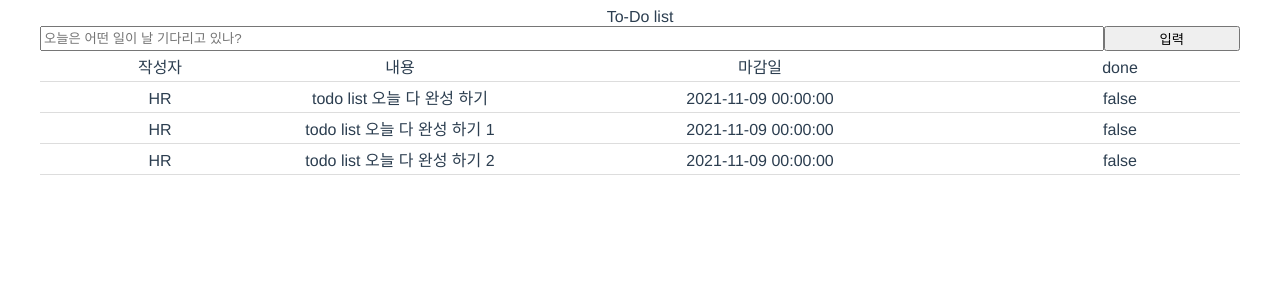
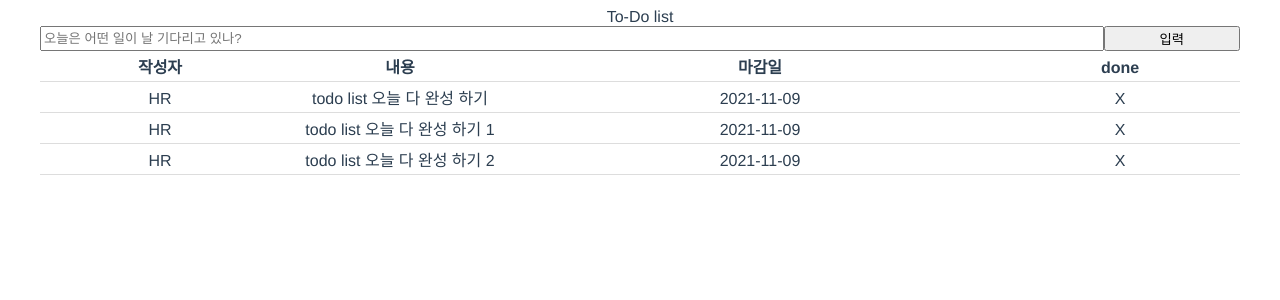
Before and after one commit to hyerimYeom/todoList, a Vue app in the folder todolist/: page / in a window 1280 px wide. Shown: the top 300 px of the page. Built offline with nearby package versions, Linux system fonts and the light colour scheme.

Commit message:
#2 상태값에 따라 computed 함수 실행
- 마감일 시간 생략 : slice() 이용
- boolean 값에 따라 변경

```diff
--- a/todolist/src/App.vue
+++ b/todolist/src/App.vue
@@ -8,7 +8,7 @@
       <button class="item">입력</button>
     </div>
     <div id="table">
-        <div class="row">
+        <div class="row text-bold">
             <span class="cell col1">작성자</span>
             <span class="cell col2">내용 </span>
             <span class="cell col3">마감일</span>
--- a/todolist/src/assets/main.css
+++ b/todolist/src/assets/main.css
@@ -24,6 +24,7 @@
   width: 20%;
 }
 
+
 #app {
   font-family: Avenir, Helvetica, Arial, sans-serif;
   -webkit-font-smoothing: antialiased;
@@ -33,3 +34,7 @@
   margin : 0 2em;
   /* margin-top: 60px; */
 }
+
+.text-bold{
+  font-weight: bold;
+}
--- a/todolist/src/components/TodoList.vue
+++ b/todolist/src/components/TodoList.vue
@@ -2,8 +2,8 @@
    <div class="row">
         <span class="cell col1"> {{ todo.user }} </span>
         <span class="cell col2"> {{ todo.title }} </span>
-        <span class="cell col3"> {{ todo.endDate }} </span>
-        <span class="cell col4"> {{ todo.done }}  </span>
+        <span class="cell col3"> {{ trimDate }} </span>
+        <span class="cell col4"> {{ check }}  </span>
     </div>
 </template>
 
@@ -14,7 +14,12 @@ export default {
         todo : Object,
     },
     computed : {
-
+        trimDate: function(){
+            return this.todo.endDate.slice(0,10)
+        },
+        check : function(){
+            return this.todo.done === false ? 'X' : 'O'
+        }
     }
 }
 </script>
```
